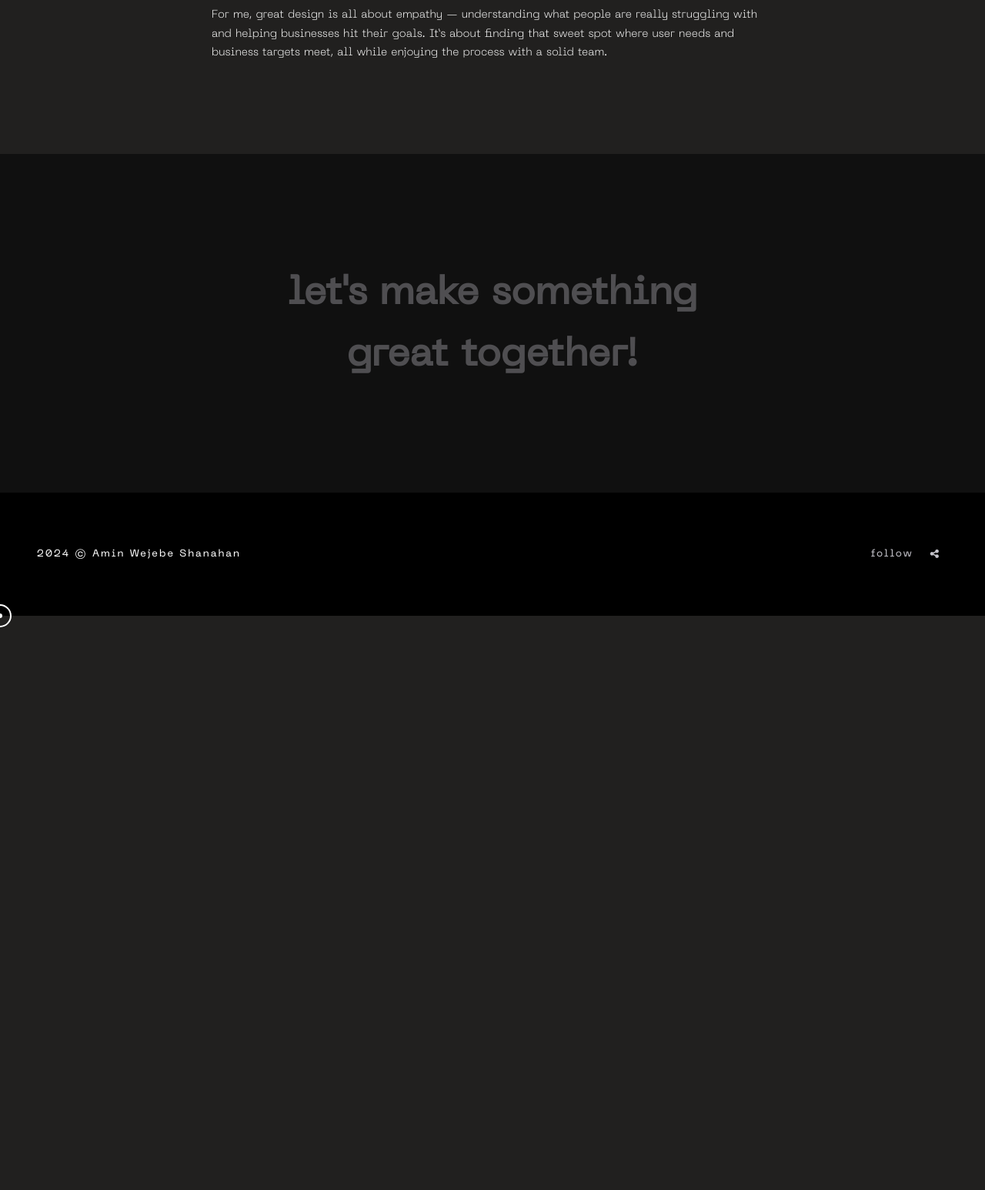
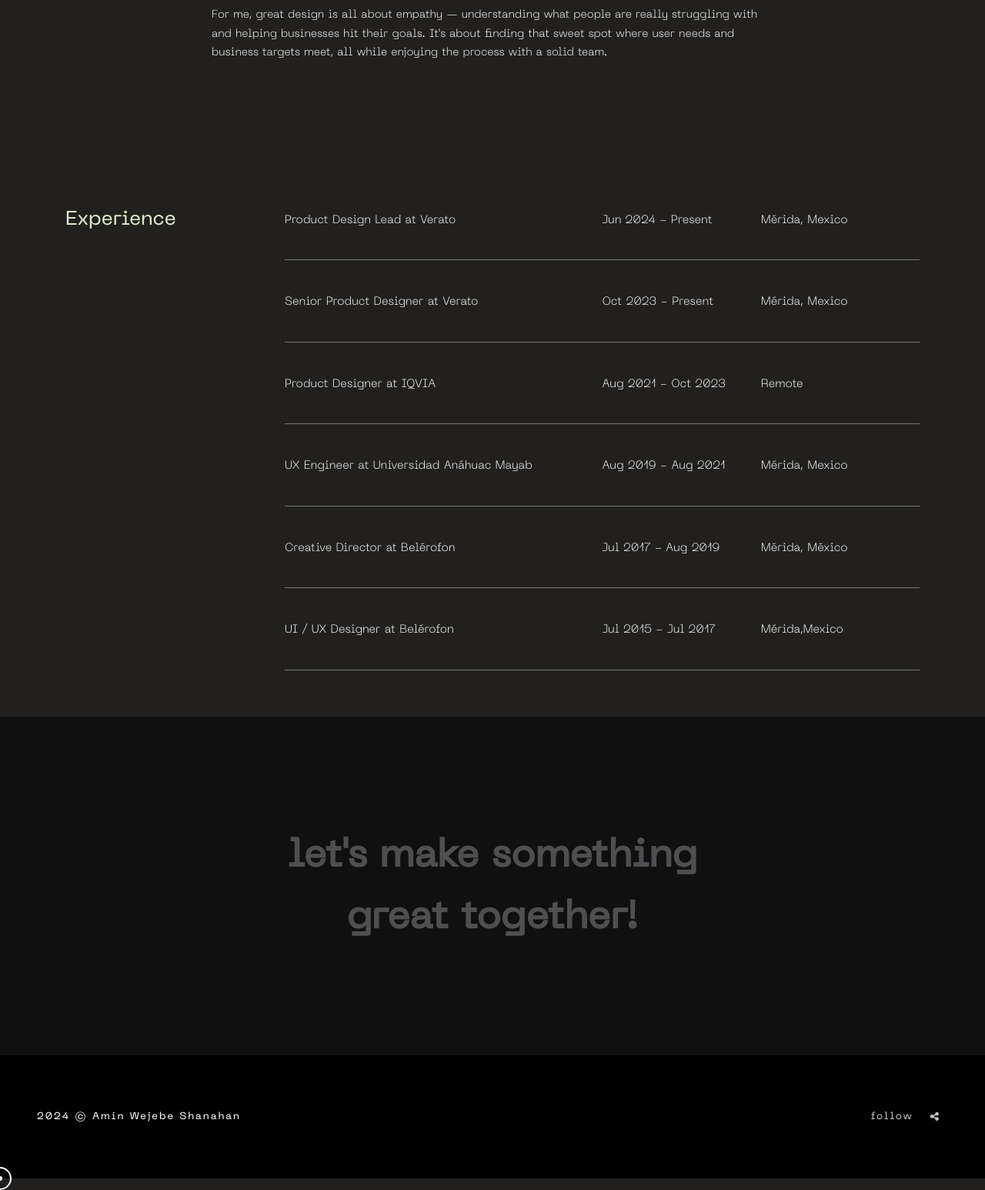
Before and after one commit to gjkillsppl/amin-new-portfolio, a PHP site: page /me.html in a window 1280 px wide. Shown: the part 876-2422 px from the top of the page at 77% size. Before the commit the page ends 1691 px from the top, so only its background shows below. Run offline with PHP 8.4, Linux system fonts and the light colour scheme.

Commit message:
added experience in about

```diff
--- a/css/style.css
+++ b/css/style.css
@@ -73,7 +73,7 @@
 }
 
 h1, h2, h3, h4, h5, h6,
-.h1, .h2, .h3, .h4, .h5, .h6, .case-study-wrapper .case-study-name {
+.case-study-wrapper .case-study-name {
   font-family: 'pp_neue_machinaplain_semibold';
   font-weight: 600;
 }
@@ -112,6 +112,7 @@ h3, .h3 {
 
 h4, .h4 {
   font-size: 2.2rem;
+  color:#deebc8;
 }
 
 h5, .h5 {
@@ -119,6 +120,7 @@ h5, .h5 {
   font-weight: 400;
   font-family: 'pp_neue_machinaplain_regular';
   text-transform: capitalize;
+  color:#deebc8;
 }
 
 h6, .h6 {
@@ -1689,6 +1691,27 @@ cursor: pointer !important;
   max-width: 22em;
 }
 
+
+.job {
+  display: flex;
+  flex-direction: row;
+  justify-content: space-between;
+  border-bottom: 1px solid #787878;
+  padding: 40px 0;
+}
+
+.job-1{
+  padding-top: 12px;
+}
+
+.job > *:first-child {
+  flex: 2;
+}
+
+.job > *:not(:first-child) {
+  flex: 1;
+}
+
 @media (min-width: 54em) {
   .velo-slide__pretitle {
     margin-left: 7%;
--- a/me.html
+++ b/me.html
@@ -90,7 +90,6 @@
 						<p>About me</p>
 						<h3>👋 Hi, I’m Amin — designing for people, driven by culture, and always up for the challenge.</h3>
 					</div>
-
 					<div class="img-wrap padding-top">
 						<img src="img/amin.jpg" class="cursor-more" style="max-width:340px; margin:0 auto;" alt="" width="540" height="360">
 					</div>
@@ -109,6 +108,65 @@ For me, great design is all about empathy — understanding what people are real
 					</div>
 					<div class="section clearfix padding-top"></div>
 
+
+				</div>
+			</div>
+		</div>
+		<div class="section padding-top-bottom over-hide background-dark-2">
+			<div class="container">
+				<div class="row">
+					<div class="col-md-3">
+						<h5 class="mt-2">Experience</h5>
+					</div>
+					<div class="col-md-9">
+						<div class="experience-item">
+							<div class="row">
+								<div class="col-md-12">
+									<p class="mb-0 job job-1"><span class="company">Product Design Lead at Verato</span> <span class="duration">Jun 2024 - Present</span> <span class="location">Mérida, Mexico</span></p>
+								</div>
+							</div>
+						</div>
+
+						<div class="experience-item">
+							<div class="row">
+								<div class="col-md-12">
+									<p class="mb-0 job job-2"><span class="company">Senior Product Designer at Verato</span> <span class="duration">Oct 2023 - Present</span> <span class="location">Mérida, Mexico</span></p>
+								</div>
+							</div>
+						</div>
+
+						<div class="experience-item">
+							<div class="row">
+								<div class="col-md-12">
+									<p class="mb-0 job job-3"><span class="company">Product Designer at IQVIA</span> <span class="duration">Aug 2021 - Oct 2023</span> <span class="location">Remote</span></p>
+								</div>
+							</div>
+						</div>
+
+						<div class="experience-item ">
+							<div class="row">
+								<div class="col-md-12">
+									<p class="mb-0 job job-4"><span class="company">UX Engineer at Universidad Anáhuac Mayab</span> <span class="duration">Aug 2019 - Aug 2021</span> <span class="location">Mérida, Mexico</span></p>
+								</div>
+							</div>
+						</div>
+
+						<div class="experience-item">
+							<div class="row">
+								<div class="col-md-12">
+									<p class="mb-0 job job-5"><span class="company">Creative Director at Belérofon</span> <span class="duration">Jul 2017 - Aug 2019</span> <span class="location">Mérida, México</span></p>
+								</div>
+							</div>
+						</div>
+
+						<div class="experience-item">
+							<div class="row">
+								<div class="col-md-12">
+									<p class="mb-0 job job-6"><span class="company">UI / UX Designer at Belérofon</span> <span class="duration">Jul 2015 - Jul 2017</span> <span class="location">Mérida,Mexico</span></p>
+								</div>
+							</div>
+						</div>
+					</div>
 				</div>
 			</div>
 		</div>
```
Also changed, not shown: anahuac-mayab.html (+124 -35 lines), img/portfolio/anahuac/APP-EVENTOS.png (added), img/portfolio/anahuac/programa.png (added), img/portfolio/anahuac/screencapture-merida-anahuac-mx-noticias-2024-10-21-23_05_47.png (added), img/portfolio/anahuac/screencapture-merida-anahuac-mx-noticias-accucell-biotechnology-gana-concurso-texas-2024-10-21-23_07_28.png (added), js/custom.js (indentation only), 6 other files.
